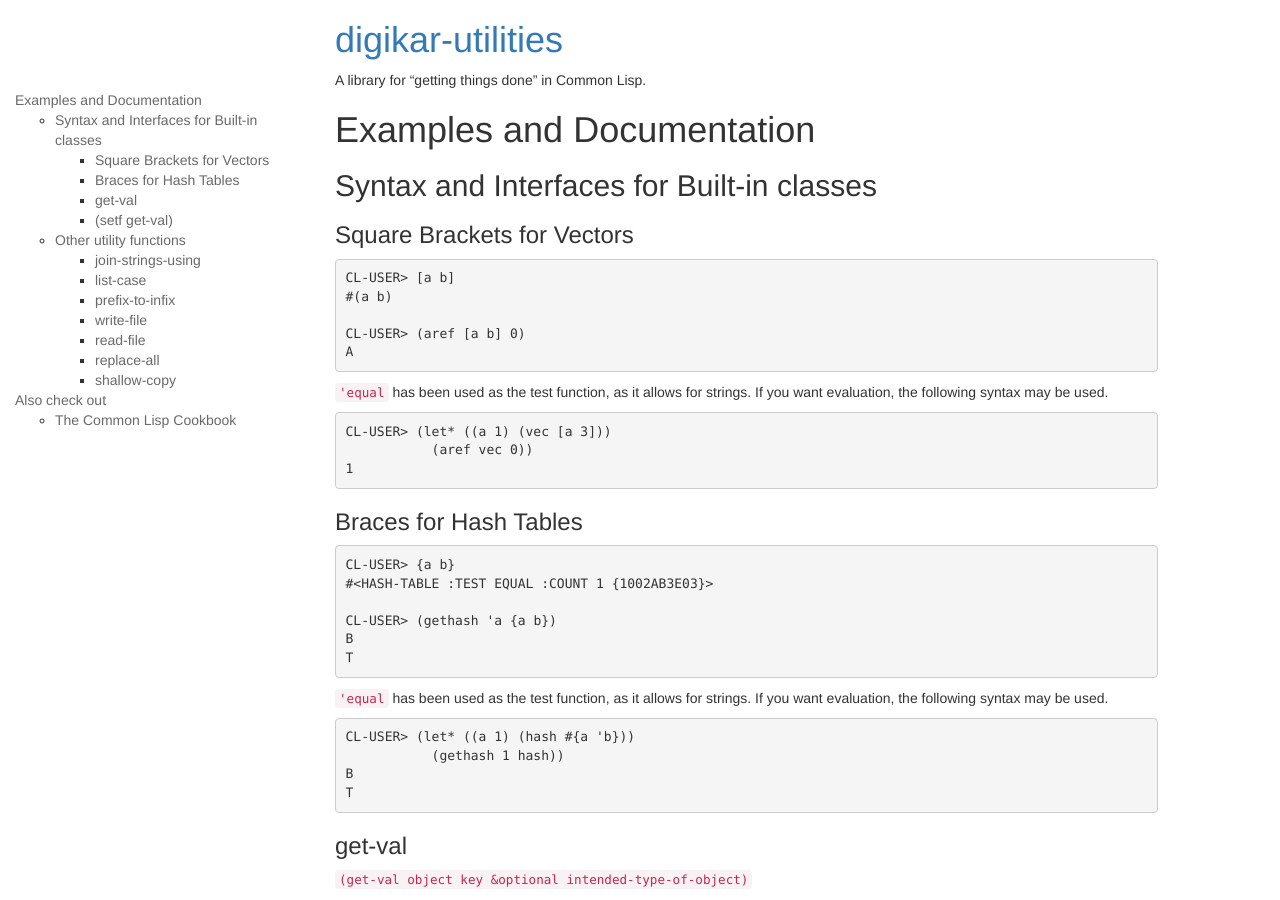
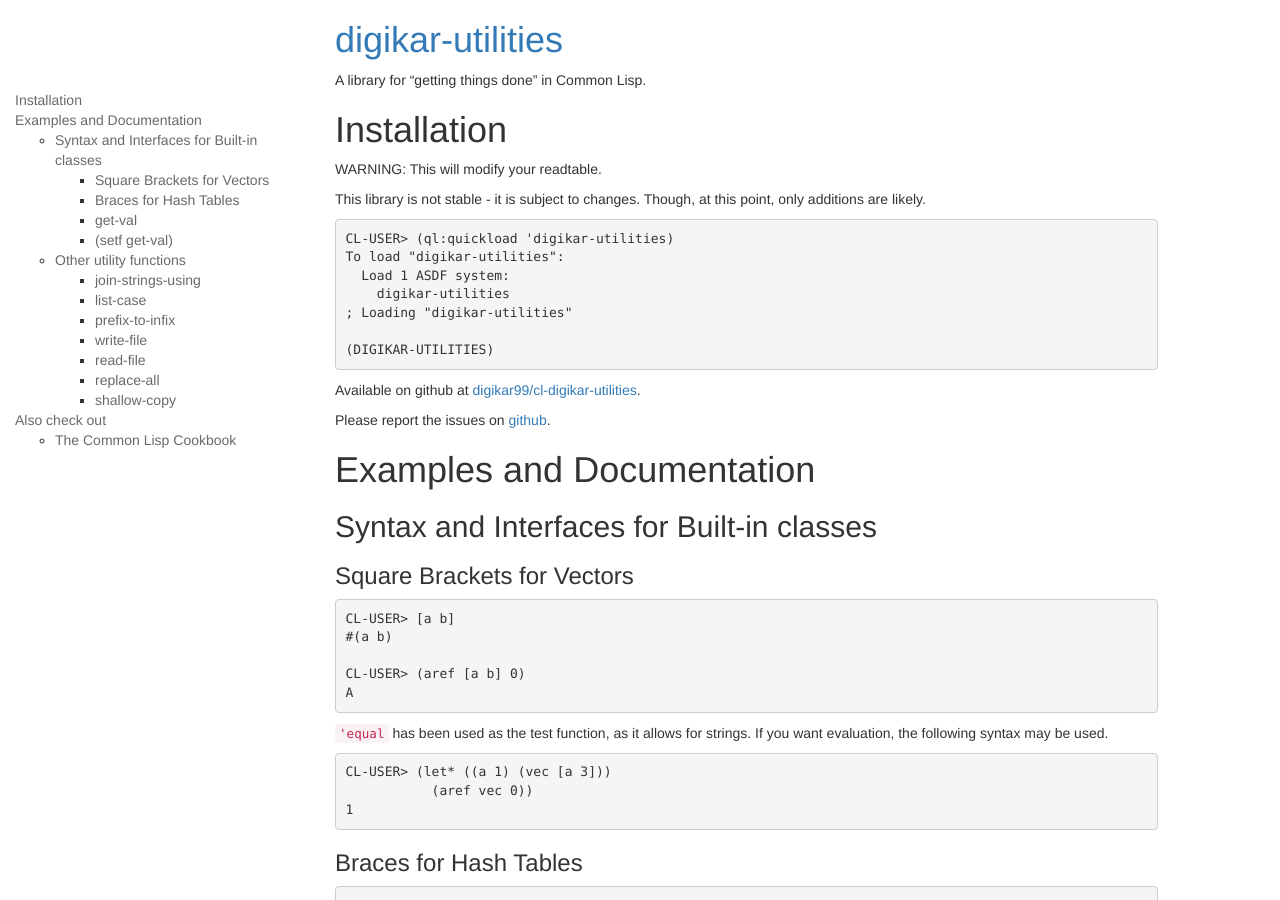
Before and after one commit to digikar99/uniform-utilities, a Jekyll site: the page built from index.md, in a window 1280 px wide and 900 px high. Built offline with Jekyll 4.4.1, drawn with Linux system fonts in a browser that asks for light colours.

Commit message:
updated documentation

````diff
--- a/index.md
+++ b/index.md
@@ -4,6 +4,25 @@ title: digikar-utilities
 
 A library for "getting things done" in Common Lisp.
 
+# Installation
+
+WARNING: This will modify your readtable.
+
+This library is not stable - it is subject to changes. Though, at this point, only additions are likely.
+
+```lisp
+CL-USER> (ql:quickload 'digikar-utilities)
+To load "digikar-utilities":
+  Load 1 ASDF system:
+    digikar-utilities
+; Loading "digikar-utilities"
+
+(DIGIKAR-UTILITIES)
+```
+
+Available on github at [digikar99/cl-digikar-utilities](https://github.com/digikar99/cl-digikar-utilities).
+
+Please report the issues on [github](https://github.com/digikar99/cl-digikar-utilities/issues).
 
 # Examples and Documentation
 
````
Also changed, not shown: README.md, 1 other file.
